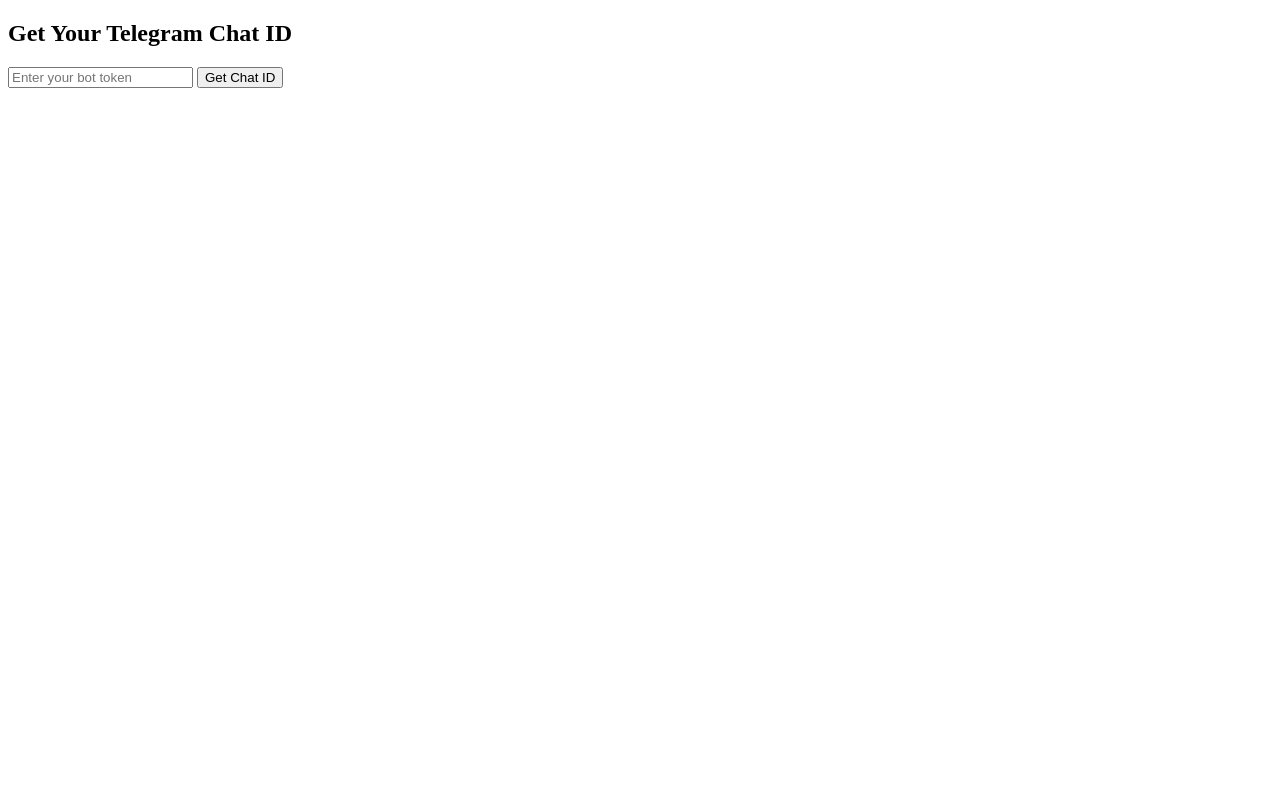
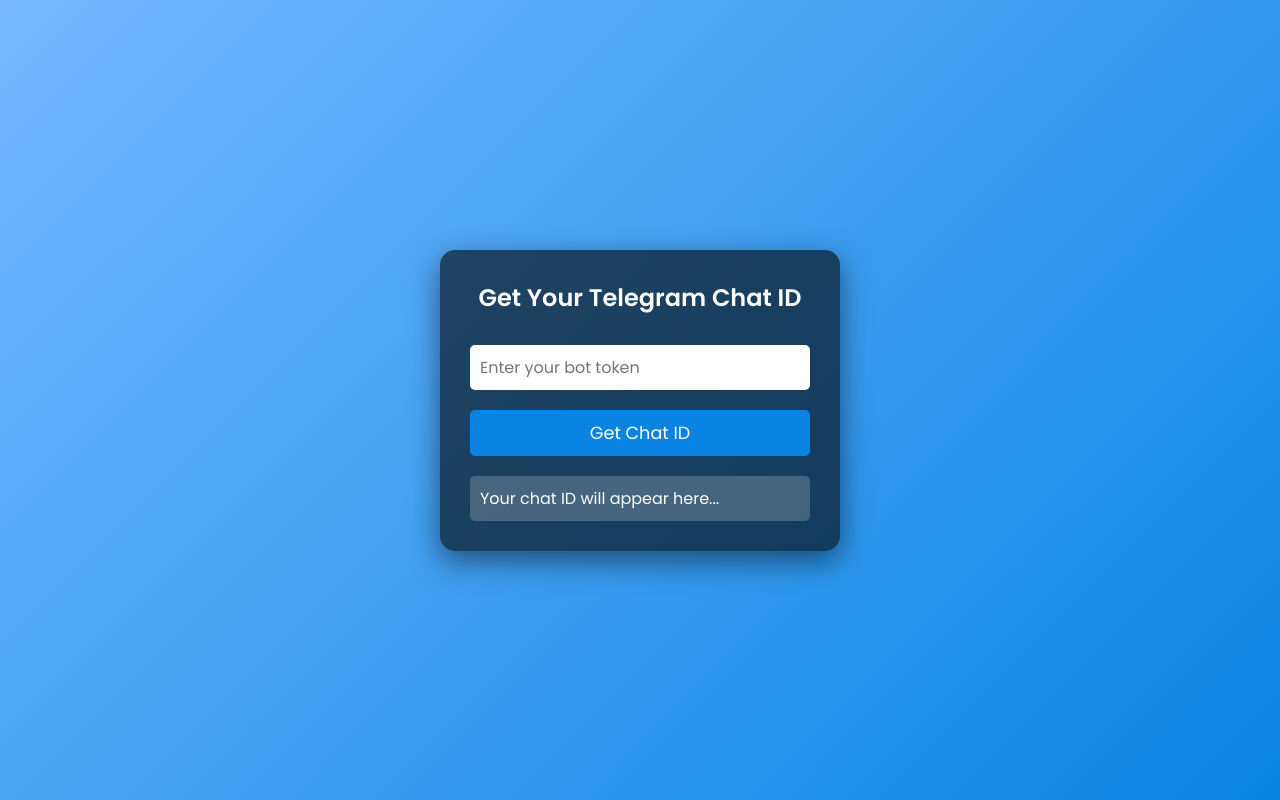
Before and after one commit to VegaXLR/telegram-chat-id-fetcher, a plain HTML site: page index.html in a window 1280 px wide. Drawn offline with Linux system fonts and the light colour scheme.

Commit message:
Update index.html

```diff
--- a/index.html
+++ b/index.html
@@ -4,12 +4,85 @@
   <meta charset="UTF-8">
   <meta name="viewport" content="width=device-width, initial-scale=1.0">
   <title>Telegram Chat ID Fetcher</title>
+
+  <!-- Google Font for a modern look -->
+  <link href="https://fonts.googleapis.com/css2?family=Poppins:wght@300;400;600&display=swap" rel="stylesheet">
+
+  <style>
+    /* Reset some default styles */
+    * {
+      margin: 0;
+      padding: 0;
+      box-sizing: border-box;
+      font-family: 'Poppins', sans-serif;
+    }
+
+    body {
+      background: linear-gradient(135deg, #74b9ff, #0984e3);
+      min-height: 100vh;
+      display: flex;
+      justify-content: center;
+      align-items: center;
+      color: #fff;
+    }
+
+    .container {
+      background-color: rgba(0, 0, 0, 0.6);
+      padding: 30px;
+      border-radius: 15px;
+      box-shadow: 0px 10px 30px rgba(0, 0, 0, 0.5);
+      max-width: 400px;
+      text-align: center;
+    }
+
+    h2 {
+      margin-bottom: 20px;
+      font-weight: 600;
+    }
+
+    input {
+      width: 100%;
+      padding: 10px;
+      margin: 10px 0;
+      border: none;
+      border-radius: 5px;
+      font-size: 1rem;
+    }
+
+    button {
+      width: 100%;
+      padding: 10px;
+      margin-top: 10px;
+      background-color: #0984e3;
+      color: #fff;
+      border: none;
+      border-radius: 5px;
+      font-size: 1.1rem;
+      cursor: pointer;
+      transition: background-color 0.3s;
+    }
+
+    button:hover {
+      background-color: #74b9ff;
+    }
+
+    pre {
+      margin-top: 20px;
+      background-color: rgba(255, 255, 255, 0.2);
+      padding: 10px;
+      border-radius: 5px;
+      overflow-x: auto;
+      text-align: left;
+    }
+  </style>
 </head>
 <body>
-  <h2>Get Your Telegram Chat ID</h2>
-  <input type="text" id="token" placeholder="Enter your bot token">
-  <button onclick="getChatID()">Get Chat ID</button>
-  <pre id="result"></pre>
+  <div class="container">
+    <h2>Get Your Telegram Chat ID</h2>
+    <input type="text" id="token" placeholder="Enter your bot token">
+    <button onclick="getChatID()">Get Chat ID</button>
+    <pre id="result">Your chat ID will appear here...</pre>
+  </div>
 
   <script>
     async function getChatID() {
```
